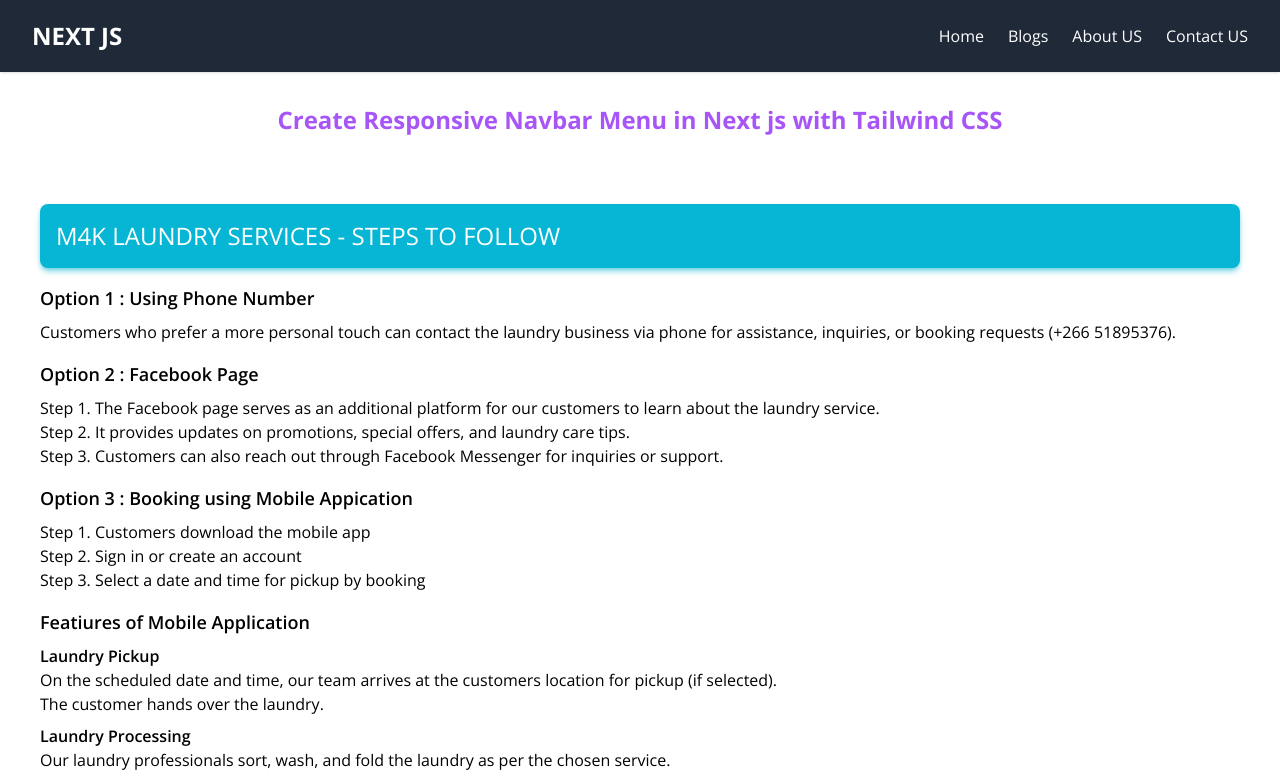
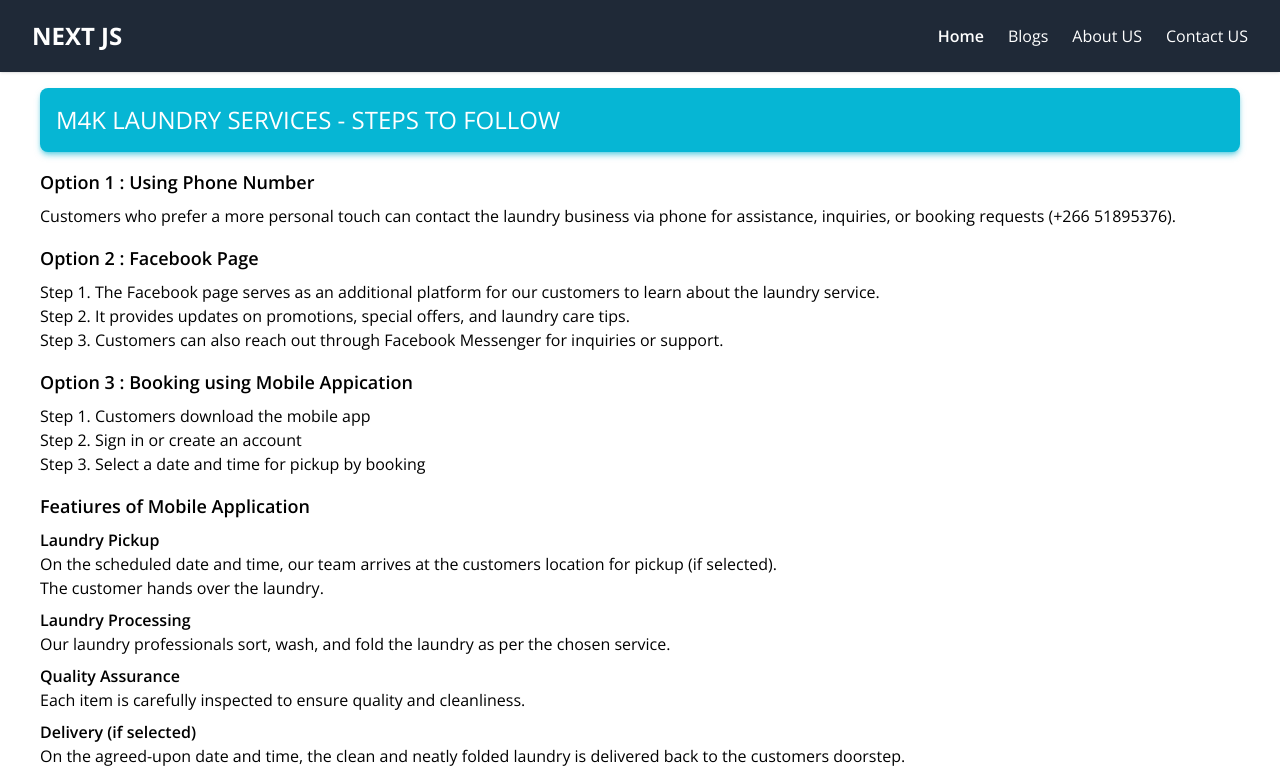
Before and after one commit to HMaroba/m4k-steps, a Next.js app: page / in a window 1280 px wide. Shown: the top 779 px of the page. Built offline with nearby package versions, Linux system fonts and the light colour scheme.

Commit message:
Created navbar

```diff
--- a/src/app/_components/SidebarMenu.tsx
+++ b/src/app/_components/SidebarMenu.tsx
@@ -1,13 +1,15 @@
 "use client";
 
 import Link from "next/link";
+import { usePathname } from "next/navigation";
 import { useState } from "react";
 
 export default function HomeBar() {
   const [navbar, setNavbar] = useState(false);
+  const currentPath = usePathname();
   return (
     <div>
-      <nav className="w-full bg-gray-800 shadow">
+      <nav className="w-full bg-gray-800 shadow fixed top-0 left-0">
         <div className="justify-between px-4 mx-auto lg:max-w-7xl md:items-center md:flex md:px-8">
           <div>
             <div className="flex items-center justify-between py-3 md:py-5 md:block">
@@ -59,7 +61,7 @@ export default function HomeBar() {
               }`}
             >
               <ul className="items-center justify-center space-y-8 md:flex md:space-x-6 md:space-y-0">
-                <li className="text-white">
+                <li className={`text-white ${currentPath === "/" ? "text-blue-500 font-semibold" : "text-white"}`}>
                   <Link href="/">Home</Link>
                 </li>
                 <li className="text-white">
@@ -76,11 +78,11 @@ export default function HomeBar() {
           </div>
         </div>
       </nav>
-      <div className="flex justify-center items-center mt-8">
+      {/* <div className="flex justify-center items-center mt-8">
         <h1 className="text-2xl font-bold text-purple-500">
           Create Responsive Navbar Menu in Next js with Tailwind CSS
         </h1>
-      </div>
+      </div> */}
     </div>
   );
 }
--- a/src/app/page.tsx
+++ b/src/app/page.tsx
@@ -8,7 +8,7 @@ import HomeBar from "./_components/SidebarMenu";
 export default function Home() {
   return (
     <main>
-      <div className="mt-5 p-5 lg:p-10 shadow-md">
+      <div className="mt-10 p-5 lg:p-10 shadow-md">
         {/* <h4 className="font-semibold text-2xl text-center underline underline-offset-1 text-transform: capitalize;">
           M4K - Steps to follow
         </h4> */}
```
